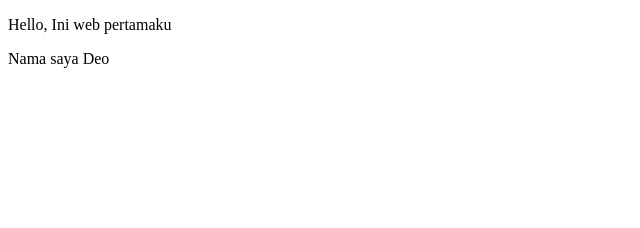
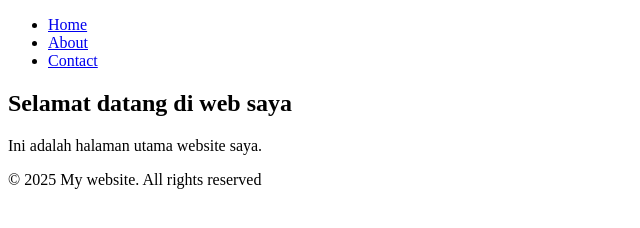
Before and after one commit to DeoSkibidii/Ekskul-Coding-SMP-BW-Senin, a plain HTML site: page index.html in a window 1280 px wide. Shown: the whole page, without its empty margins (0-640 px from the left). Drawn offline with Linux system fonts and the light colour scheme.

Commit message:
Update index.html

```diff
--- a/index.html
+++ b/index.html
@@ -4,7 +4,24 @@
     <title>Web Coding Senin</title>
   </head>
   <body>
-    <p>Hello, Ini web pertamaku</p>
-    <p>Nama saya Deo</p>
+    <header>
+      <nav class="navbar">
+        <ul>
+          <li><a href="index.html" class="active">Home</a></li>
+          <li><a href="about.html" class="active">About</a></li>
+          <li><a href="contact.html" class="active">Contact</a></li>
+        </ul>
+      </nav>
+    </header>
+
+    <main>
+      <section class="profile">
+        <h1>Selamat datang di web saya</h1>
+        <p>Ini adalah halaman utama website saya.</p>
+    </main>
+
+    <footer>
+      <p>&copy; 2025 My website. All rights reserved</p>
+    </footer>
   </body>
 </html>
```
